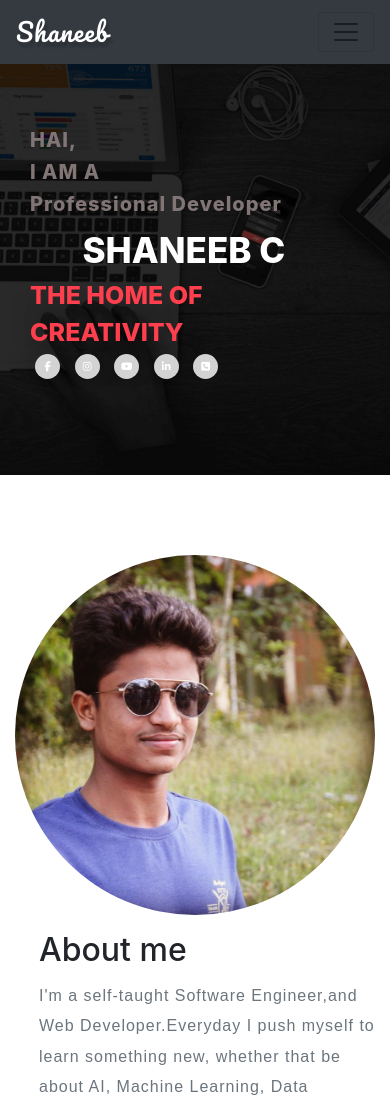
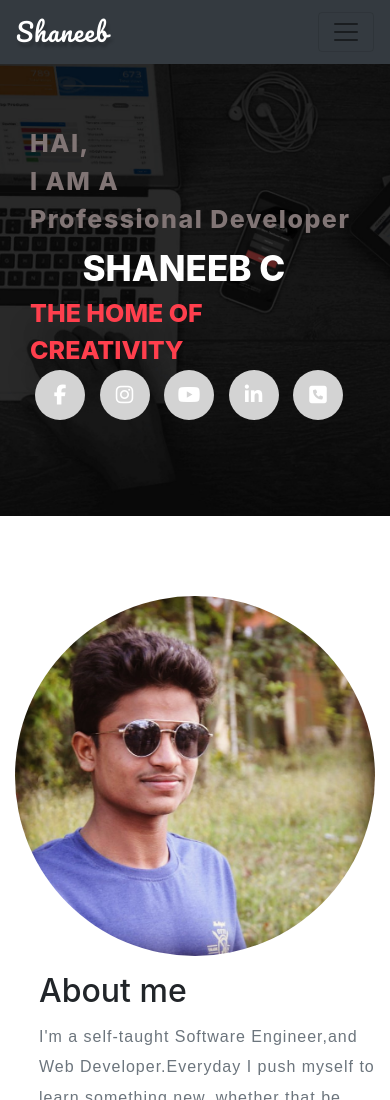
Before and after one commit to MohammedShaneeb/shanu-personal, a plain HTML site: page index.html in a window 390 px wide. Shown: the top 1100 px of the page. Drawn offline with nearby package versions, Linux system fonts and the light colour scheme.

Commit message:
fifth commit

```diff
--- a/css/style.css
+++ b/css/style.css
@@ -23,6 +23,7 @@ p{
     font-family: 'Source Sans Pro', sans-serif;
 }
 .navb{
+    -moz-background-size: cover;
 	opacity: 1;
 }
 .cover {
@@ -206,9 +207,9 @@ a.socialIcon:hover, .socialHoverClass {
 
 @media only screen and (max-width:468px){
 	.profdevelopment{
-		font-size: 20px;
+		font-size: 25px;
 		font-weight: 800;
-		letter-spacing: 1px;
+		letter-spacing: 1.5px;
 
 	}
 }
@@ -227,16 +228,16 @@ a.socialIcon:hover, .socialHoverClass {
 
 	}
 }
-@media only screen and (max-width: 390px){
+@media only screen and (max-width: 380px){
 	.social-circle li a{
-	width: 25px;
-	height: 25px;
-	font-size:10px;
+	width: 37.5px;
+	height: 37.5px;
+	font-size:15px;
 
 	}
 }
-@media only screen and (max-width:390px){
+@media only screen and (max-width:380px){
 	.social-circle li i{
-		line-height: 25px;
+		line-height: 37.5px;
 	}
 }
```
